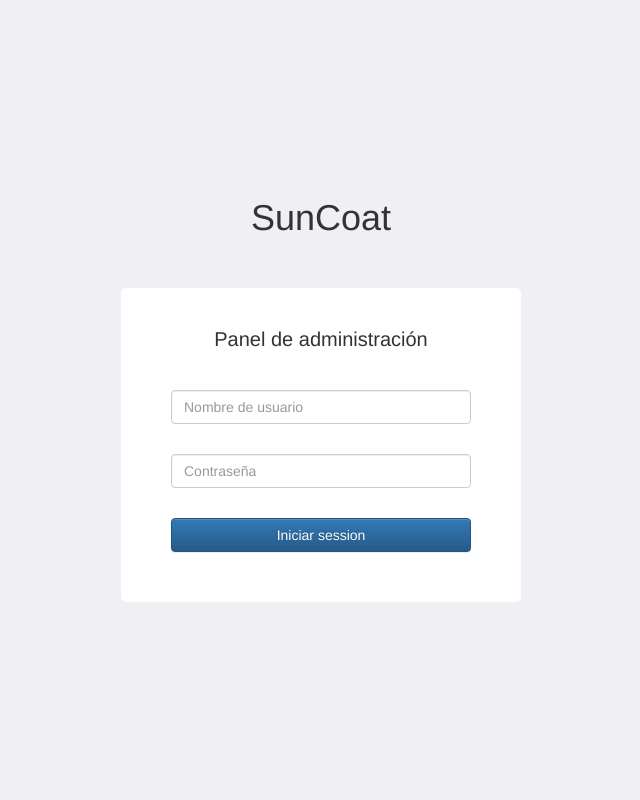
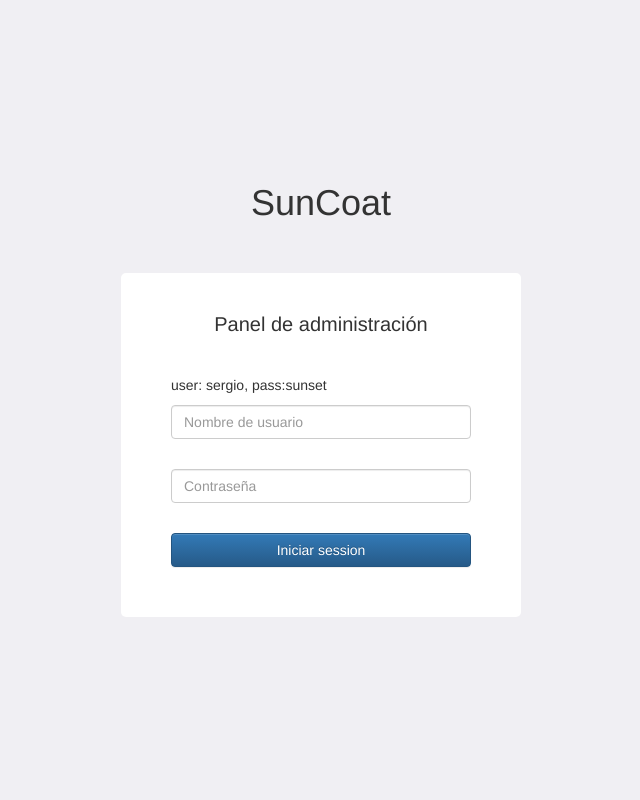
Before and after one commit to agarridogar/p8-uoc, a PHP site: page /view/dashboard/login.php in a window 1280 px wide. Shown: the whole page, without its empty margins (319-959 px from the left). Run offline with PHP 8.4, Linux system fonts and the light colour scheme; some libraries are stand-ins or nearby versions.

Commit message:
añadir user y contraseña

```diff
--- a/view/dashboard/login.php
+++ b/view/dashboard/login.php
@@ -16,6 +16,7 @@
             <h1>SunCoat</h1>
             <div class="whitebox">
                 <h3>Panel de administración</h3>
+                <p>user: sergio, pass:sunset</p>
                 <form method="post">
                     <input name="user" type="text" class="form-control" placeholder="Nombre de usuario"/>
                     <input name="pwd" type="password" class="form-control" placeholder="Contraseña"/>
```
